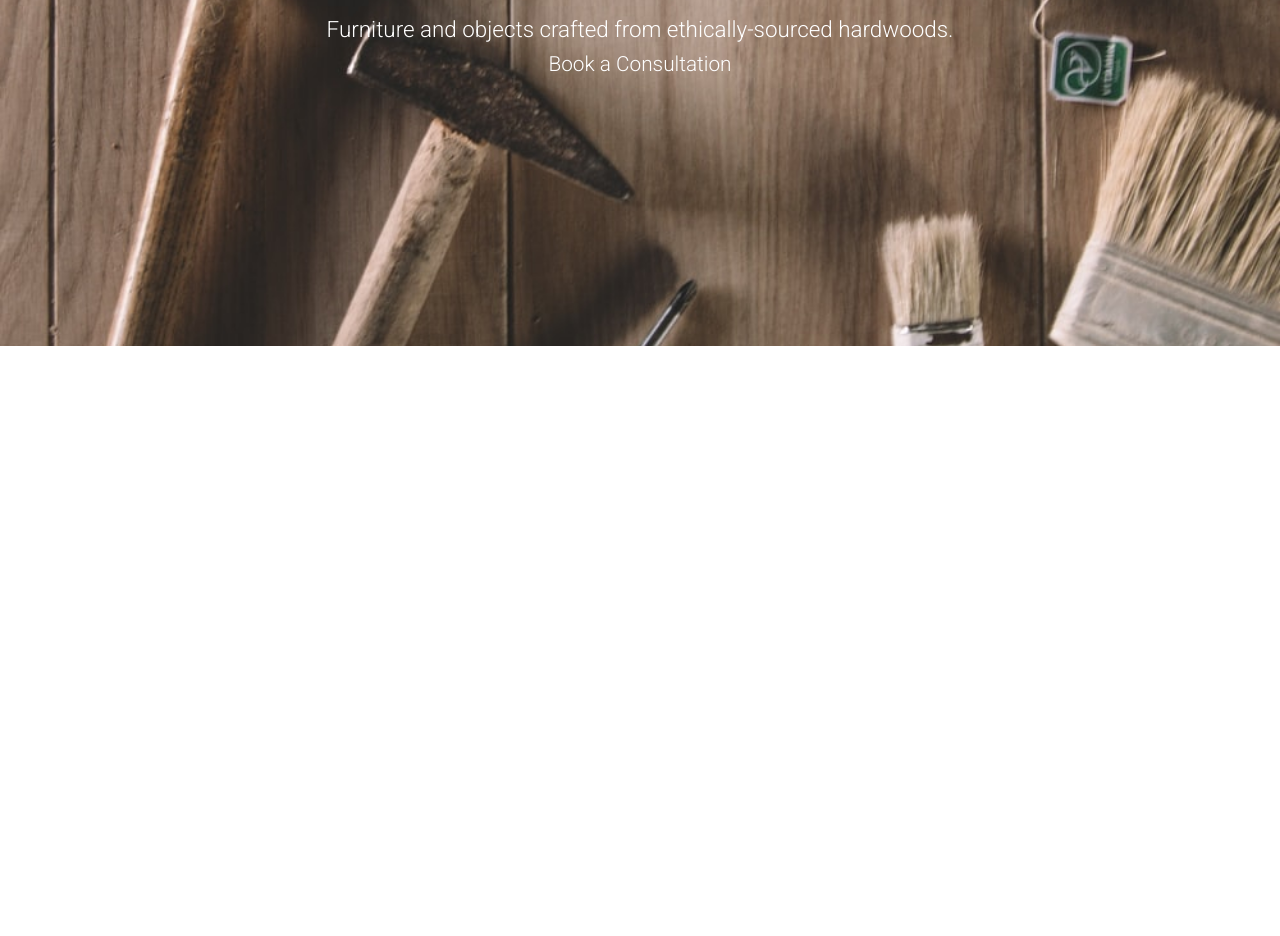
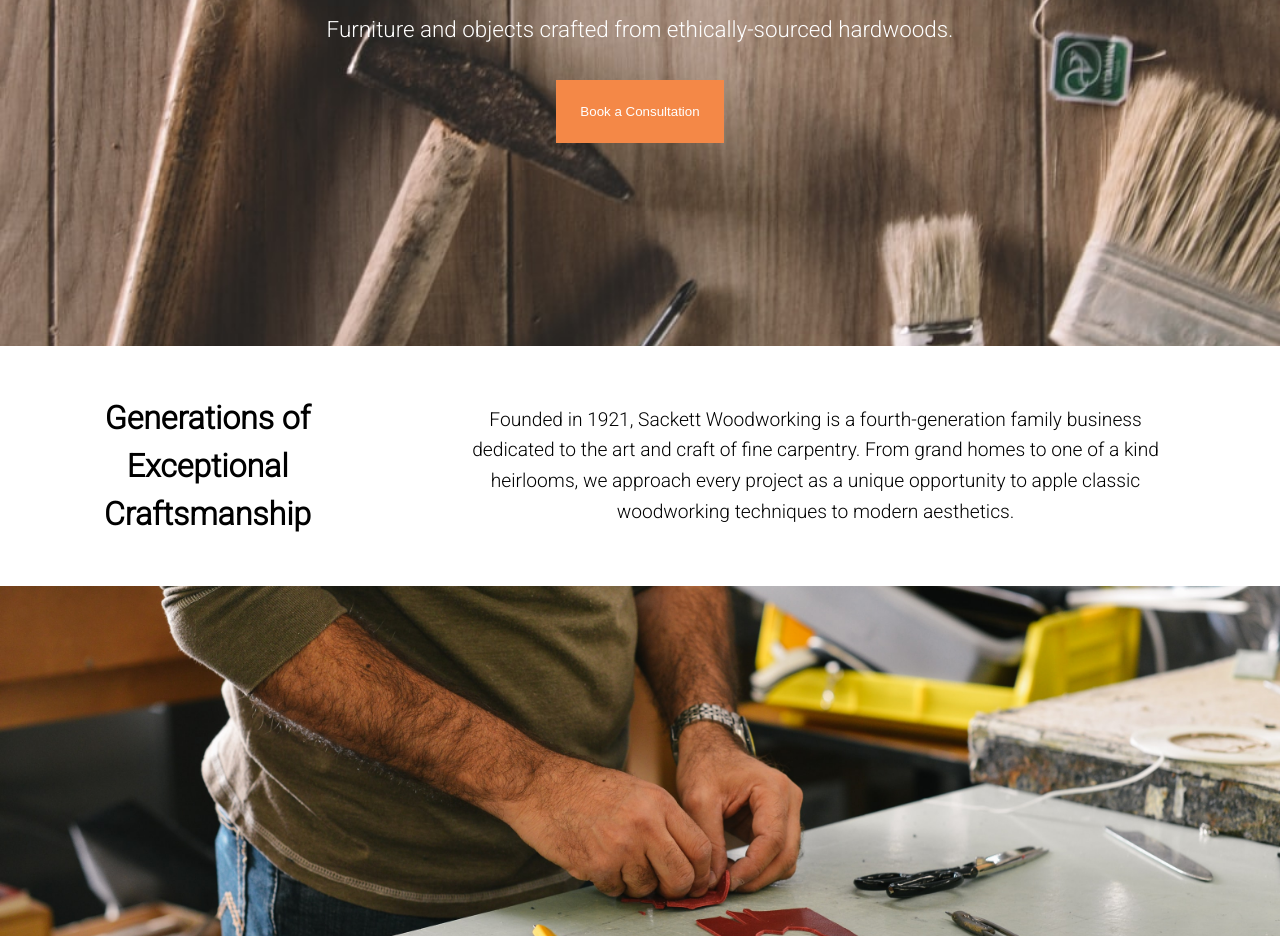
Before and after one commit to nelson521/sockett, a plain HTML site: page index.html in a window 1280 px wide. Shown: the part 454-1390 px from the top of the page. Before the commit the page ends 800 px from the top, so only its background shows below. Drawn offline with Linux system fonts and the light colour scheme.

Commit message:
add image to url background.

```diff
--- a/index.html
+++ b/index.html
@@ -12,30 +12,44 @@
     <title>Sackett Woodworking</title>
   </head>
   <body>
-    <div class="page-holder">
+    <header class="page-holder">
       <!-- Nav Bar -->
-      <nav>
       <div class="container">
-          <div class="nav-wrapper">
+        <nav class="nav-wrapper">
           <h1><a href="index.html">Sackett Woodworking</a></h1>
-            <div class="header-nav-list">
-              <ul>
+
+          <ul class="header-nav-list">
             <li><a href="#">About</a></li>
             <li><a href="#">Services</a></li>
             <li><a href="#">Gallery</a></li>
           </ul>
-            </div>
-          </div>
-        </div>
         </nav>
+
         <!-- Hero -->
         <div class="hero">
           <div class="hero-wrap">
             <h1>Designed for Life</h1>
-          <p>Furniture and objects crafted from ethically-sourced hardwoods.</p>
-          <a href="" class="btn">Book a Consultation</a>
+            <p>
+              Furniture and objects crafted from ethically-sourced hardwoods.
+            </p>
+            <button href="#" class="btn">Book a Consultation</button>
           </div>
         </div>
       </div>
+    </header>
+
+    <!-- Content -->
+    <section class="content">
+      <h1>Generations of Exceptional Craftsmanship</h1>
+      <p>
+        Founded in 1921, Sackett Woodworking is a fourth-generation family
+        business dedicated to the art and craft of fine carpentry. From grand
+        homes to one of a kind heirlooms, we approach every project as a unique
+        opportunity to apple classic woodworking techniques to modern
+        aesthetics.
+      </p>
+    </section>
+    <!-- Content Photo -->
+    <section class="content-photo"></section>
   </body>
 </html>
--- a/style/_utilities.scss
+++ b/style/_utilities.scss
@@ -1,5 +1,12 @@
-.container {
-  width: $website-width;
-  margin: auto;
-  overflow: hidden;
+// .container {
+//   width: $website-width;
+//   margin: 0 auto;
+//   overflow: hidden;
+// }
+
+.btn {
+  background: $main-color;
+  padding: 1.5rem;
+  border: none;
+  color: #fff;
 }
--- a/style/index.scss
+++ b/style/index.scss
@@ -10,6 +10,10 @@
 body {
   font-family: 'Roboto', sans-serif;
   line-height: 1.5;
+}
+
+img {
+  width: 100%;
 }
 
 a {
@@ -25,15 +29,19 @@ ul {
 .page-holder {
   background: $bg-img no-repeat center right/cover;
   height: 100vh;
+  width: 100%;
+  overflow: hidden;
 }
 
 // Nav
 .nav-wrapper {
   display: flex;
   justify-content: space-between;
+  padding-top: 1.5rem;
   text-align: center;
-  padding-top: 1.5rem;
   align-items: center;
+  overflow: hidden;
+  width: 100%;
 
   h1 {
     padding: 1.5rem;
@@ -46,16 +54,14 @@ ul {
 
   ul {
     display: flex;
-  }
 
-  li {
-    padding: 1.5rem;
-    letter-spacing: 1px;
+    li {
+      padding: 1.5rem;
+      letter-spacing: 1px;
+    }
   }
 }
 
-// .hero {
-// }
 .hero-wrap {
   text-align: center;
   padding-top: 20%;
@@ -69,5 +75,35 @@ ul {
   p {
     font-size: 1.4rem;
     color: #fff;
+    margin-bottom: 2rem;
   }
 }
+
+.content {
+  display: flex;
+  justify-content: space-between;
+  padding: 3rem 2rem;
+  text-align: center;
+  align-items: center;
+
+  h1 {
+    font-size: 2rem;
+    padding: 0 4.5rem;
+  }
+
+  p {
+    font-size: 1.2rem;
+    padding: 0 4.5rem;
+    line-height: 1.6;
+  }
+}
+
+.content-photo {
+  background-image: url('/img/woodWork1.jpeg');
+  background-color: #cccccc;
+  height: 350px;
+  background-position: center;
+  background-repeat: no-repeat;
+  background-size: cover;
+  position: relative;
+}
```
Also changed, not shown: css/index.css. Lines whose indentation alone changed are shown as unchanged.
